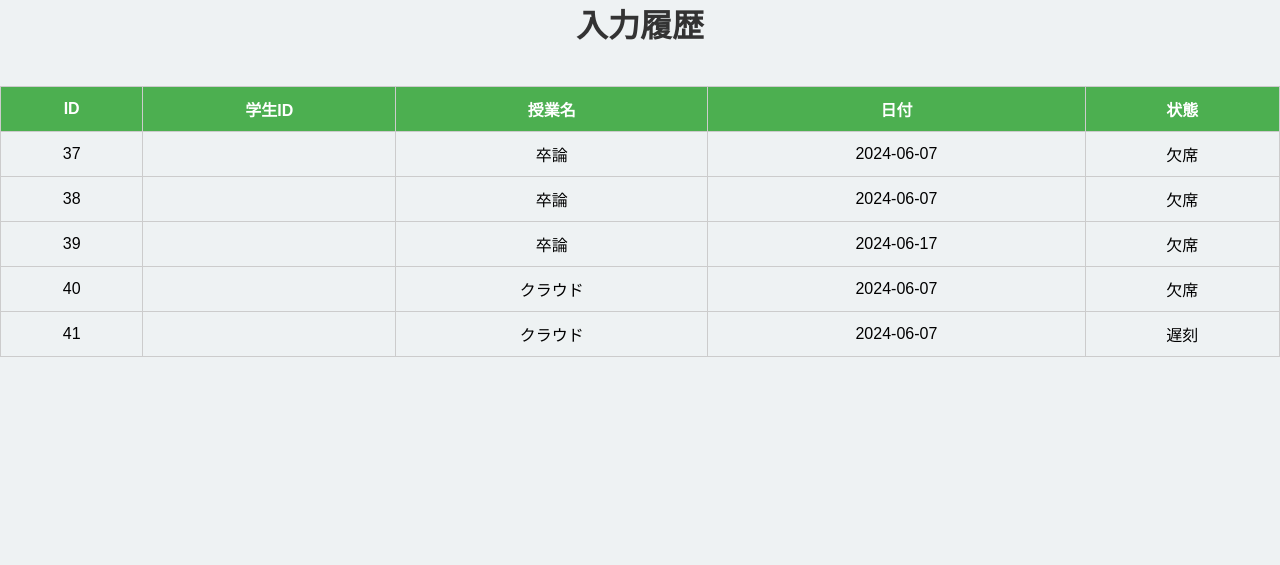
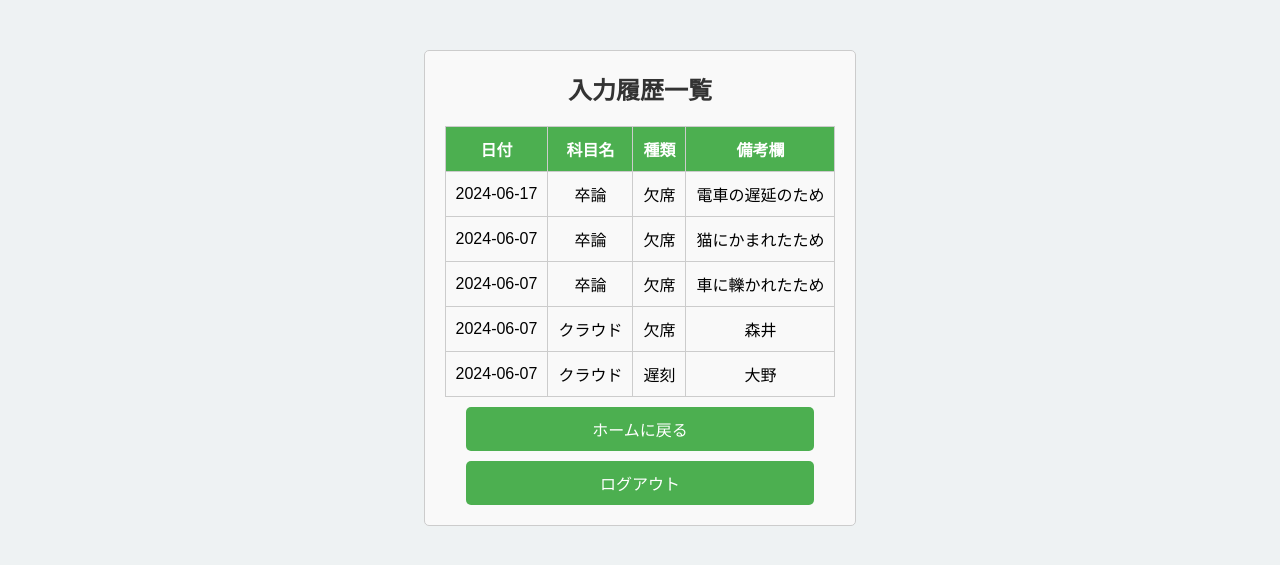
Before and after one commit to DogoShota/Attendance_app, a PHP site: page /history.php in a window 1280 px wide. Shown: the top 565 px of the page. Run offline with PHP 8.4, Linux system fonts and the light colour scheme; the visitor is signed in with stand-in values (Sample User, id 1); data comes from the database, SQL or seed files in the repository.

Commit message:
入力履歴一覧作成 #3

```diff
--- a/history.php
+++ b/history.php
@@ -1,40 +1,68 @@
 <?php
 session_start();
+
+// ログインしていない場合、ログインページへリダイレクト
 if (!isset($_SESSION['username'])) {
     header("Location: login.php");
     exit();
 }
+
+// データベースに接続
+$conn = new mysqli('localhost', 'root', '', 'attendance_db');
+
+// 接続のチェック
+if ($conn->connect_error) {
+    die("接続失敗:" . $conn->connect_error);
+}
+
+// 出席履歴を取得
+$sql = "SELECT attendance_date, class_name, status, remarks FROM attendance ORDER BY attendance_date DESC";
+$result = $conn->query($sql);
+
+$history_data = [];
+if ($result->num_rows > 0) {
+    while ($row = $result->fetch_assoc()) {
+        $history_data[] = $row;
+    }
+}
+
+$conn->close();
 ?>
 
 <!DOCTYPE html>
 <html lang="ja">
 <head>
     <meta charset="UTF-8">
-    <title>入力履歴</title>
+    <title>入力履歴一覧</title>
     <link rel="stylesheet" href="style.css">
 </head>
 <body>
-    <h1>入力履歴</h1>
-    <?php
-    $conn = new mysqli('localhost', 'root', '', 'attendance_db');
-    if ($conn->connect_error) {
-        die("Connection failed: " . $conn->connect_error);
-    }
-
-    $sql = "SELECT * FROM attendance";
-    $result = $conn->query($sql);
-
-    if ($result->num_rows > 0) {
-        echo "<table><tr><th>ID</th><th>学生ID</th><th>授業名</th><th>日付</th><th>状態</th></tr>";
-        while($row = $result->fetch_assoc()) {
-            echo "<tr><td>" . $row["id"]. "</td><td>" . $row["student_id"]. "</td><td>" . $row["class_name"]. "</td><td>" . $row["attendance_date"]. "</td><td>" . $row["status"]. "</td></tr>";
-        }
-        echo "</table>";
-    } else {
-        echo "履歴がありません。";
-    }
-
-    $conn->close();
-    ?>
+    <div class="container">
+        <h2>入力履歴一覧</h2>
+        <table>
+            <thead>
+                <tr>
+                    <th>日付</th>
+                    <th>科目名</th>
+                    <th>種類</th>
+                    <th>備考欄</th>
+                </tr>
+            </thead>
+            <tbody>
+                <?php foreach ($history_data as $data): ?>
+                    <tr>
+                        <td><?php echo htmlspecialchars($data['attendance_date'], ENT_QUOTES, 'UTF-8'); ?></td>
+                        <td><?php echo htmlspecialchars($data['class_name'], ENT_QUOTES, 'UTF-8'); ?></td>
+                        <td><?php echo htmlspecialchars($data['status'], ENT_QUOTES, 'UTF-8'); ?></td>
+                        <td><?php echo htmlspecialchars($data['remarks'], ENT_QUOTES, 'UTF-8'); ?></td>
+                    </tr>
+                <?php endforeach; ?>
+            </tbody>
+        </table>
+        <div class="top-buttons">
+            <a href="index.php" class="button">ホームに戻る</a>
+            <a href="logout.php" class="button">ログアウト</a>
+        </div>
+    </div>
 </body>
 </html>
--- a/style.css
+++ b/style.css
@@ -81,10 +81,6 @@ input[type="text"], input[type="password"], input[type="date"] {
     width: 100%;
 }
 
-a.button {
-    text-align: center;
-}
-
 table {
     border-collapse: collapse;
     width: 100%;
```
Also changed, not shown: index.php (+1 -21 lines).
